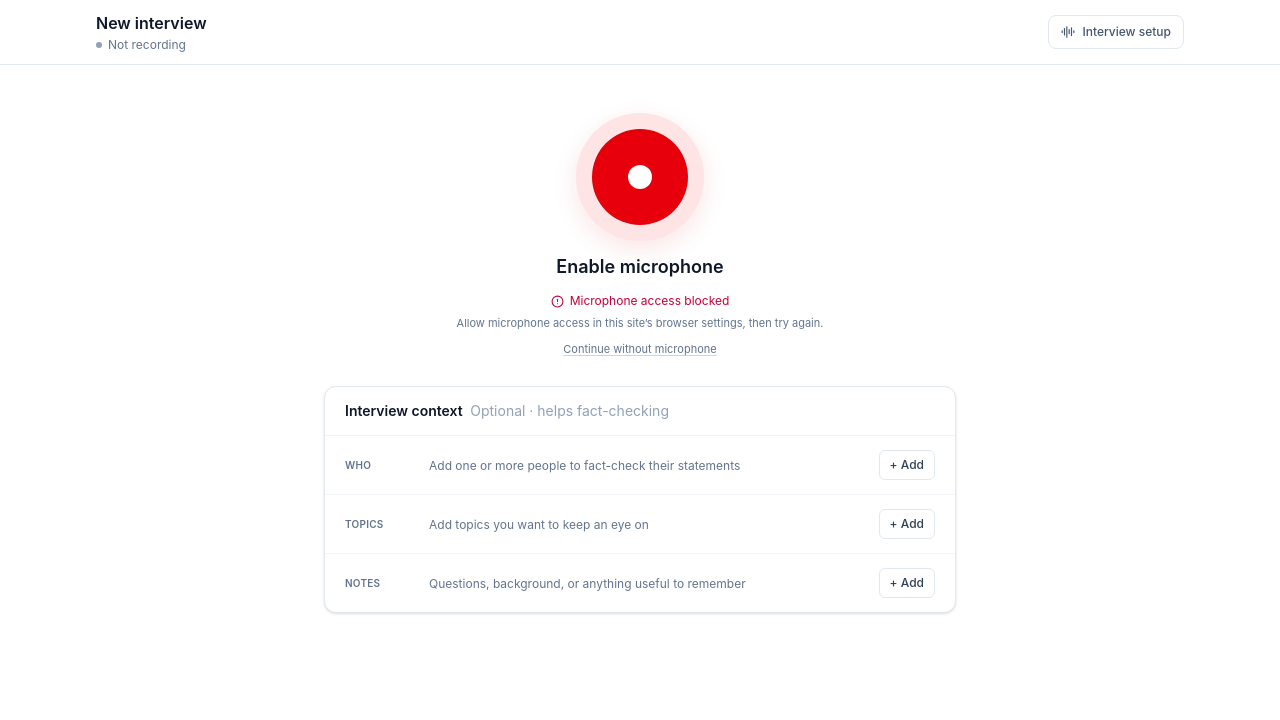
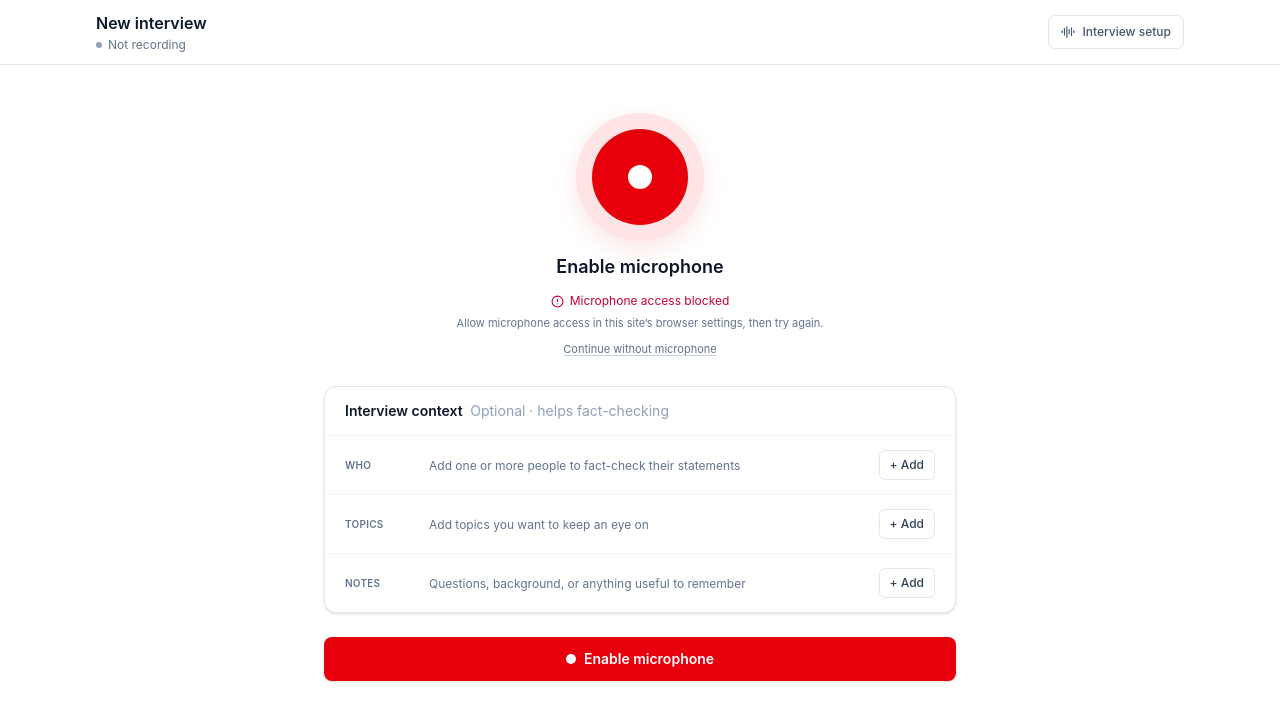
Before and after one commit to albacolomer/Crosscheck, a React (Vite) app: page / in a window 1280 px wide. Shown: the top 720 px of the page. Built offline with nearby package versions, Linux system fonts and the light colour scheme.

Commit message:
feat(preparation): add start action below the context form

```diff
--- a/src/pages/PreparationPage.tsx
+++ b/src/pages/PreparationPage.tsx
@@ -269,6 +269,13 @@ export function PreparationPage({ onStart }: PreparationPageProps) {
             {!editingNotes && <button type="button" onClick={() => { if (!notes.length) addNote(); setEditingNotes(true) }} className="rounded-md border border-slate-200 px-2.5 py-1.5 text-xs font-medium text-slate-700 hover:bg-slate-50">+ Add</button>}
           </div>
         </section>
+
+        <div className="sticky bottom-0 z-10 -mx-5 mt-6 w-[calc(100%+2.5rem)] border-t border-slate-200 bg-white/95 px-5 py-3 backdrop-blur sm:static sm:mx-0 sm:w-full sm:border-0 sm:bg-transparent sm:p-0 sm:backdrop-blur-none">
+          <button type="button" onClick={handleStartClick} disabled={microphoneStatus === 'requesting'} aria-label={microphoneStatus === 'ready' ? 'Start interview' : 'Enable microphone to start interview'} className="flex h-11 w-full items-center justify-center gap-2 rounded-lg bg-red-600 px-4 text-sm font-semibold text-white shadow-sm transition hover:bg-red-700 focus:outline-none focus-visible:ring-2 focus-visible:ring-rose-500 focus-visible:ring-offset-2 disabled:cursor-wait disabled:opacity-70">
+            {microphoneStatus === 'requesting' ? <LoaderCircle size={16} className="animate-spin" /> : <span className="h-2.5 w-2.5 rounded-full bg-white" aria-hidden="true" />}
+            {microphoneStatus === 'ready' ? 'Start interview' : microphoneStatus === 'requesting' ? 'Checking microphone' : 'Enable microphone'}
+          </button>
+        </div>
       </div>
     </main>
   )
```
